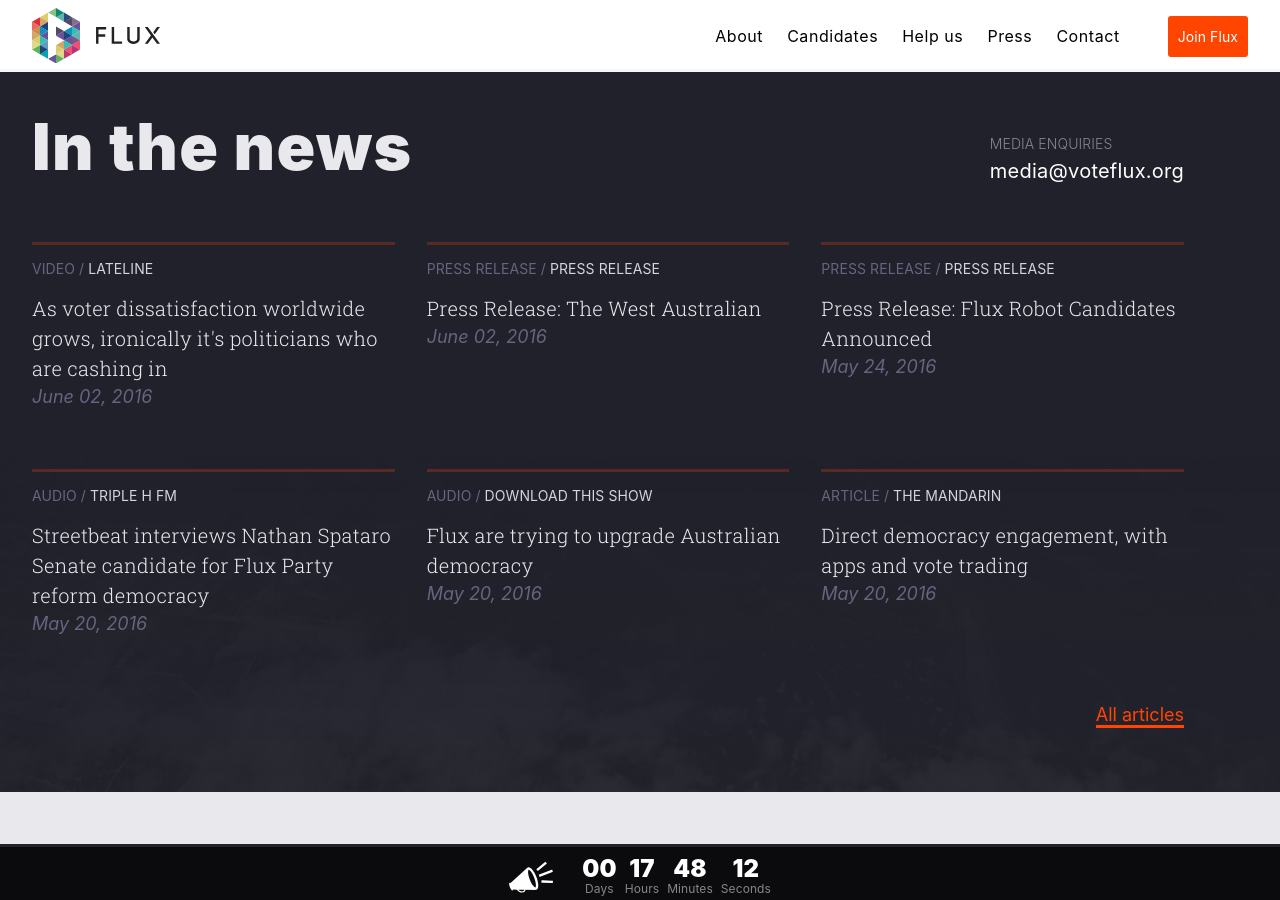
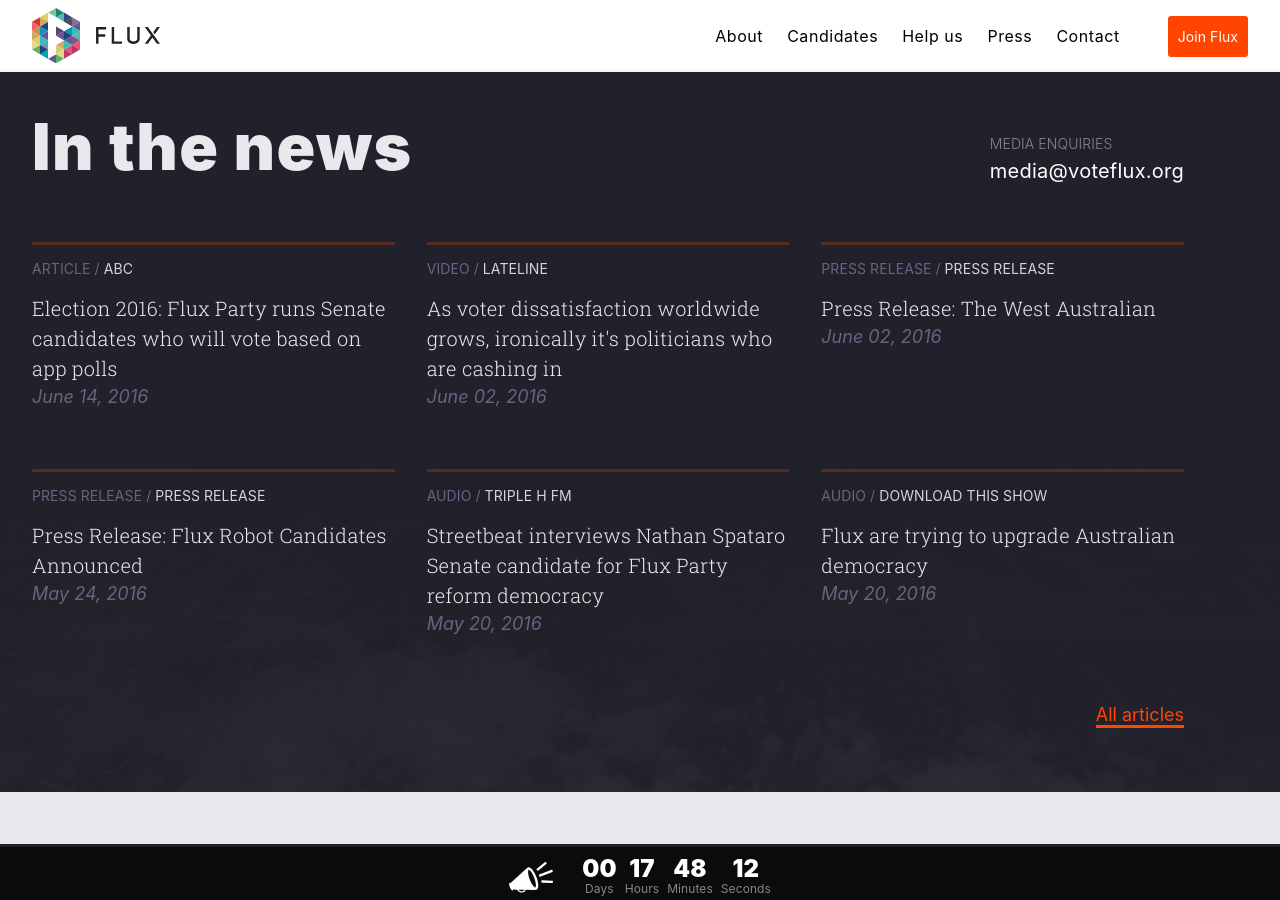
Before and after one commit to voteflux/flux-website-v2, a Jekyll site: the page built from index.html, in a window 1280 px wide and 900 px high, scrolled down 6676 px. Built offline with Jekyll 4.4.1, drawn with Linux system fonts in a browser that asks for light colours.

Commit message:
Add article

```diff
--- a/_data/articles.yml
+++ b/_data/articles.yml
@@ -1,3 +1,11 @@
+  -
+    title: "Election 2016: Flux Party runs Senate candidates who will vote based on app polls"
+    url: "http://www.abc.net.au/news/2016-06-14/flux-party-runs-senate-candidates-in-five-states/7509210"
+    date: "2016-06-14"
+    author: "Emma Wynne"
+    publishedIn: "ABC"
+    major: true
+    type: "article"
   -
     title: "As voter dissatisfaction worldwide grows, ironically it's politicians who are cashing in"
     url: "http://www.abc.net.au/lateline/content/2015/s4474654.htm"
```
